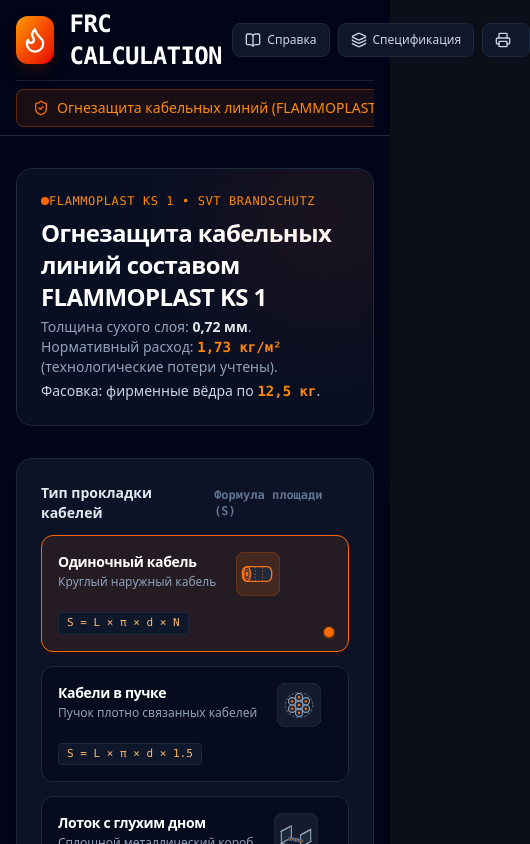
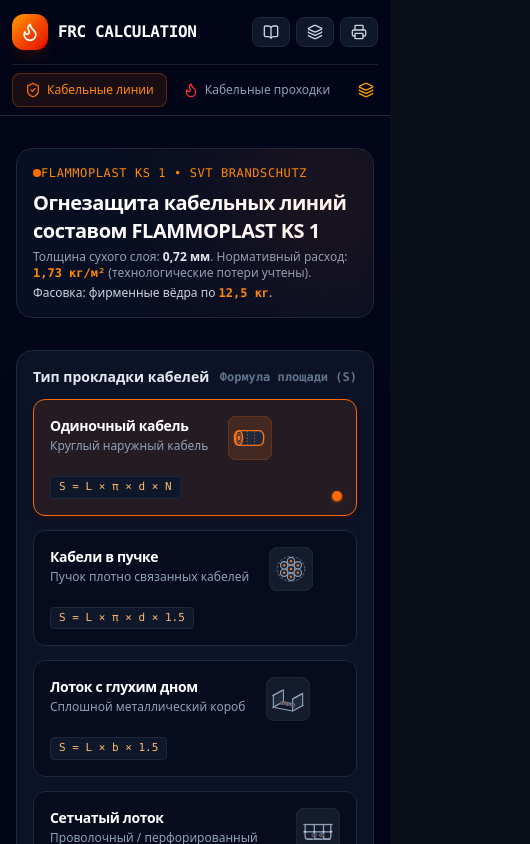
Before and after one commit to stoletoff/PYRO-SAFE, a Next.js app: page / in a window 390 px wide. Shown: the top 844 px of the page, 530 px wide, since content can reach past the window. Built offline with nearby package versions, Linux system fonts and the light colour scheme.

Commit message:
fix: resolve mobile header overflow and optimize responsive layout

```diff
--- a/src/app/globals.css
+++ b/src/app/globals.css
@@ -10,6 +10,12 @@
   --svt-blue: #0284c7;
 }
 
+html,
+body {
+  max-width: 100vw;
+  overflow-x: hidden;
+}
+
 body {
   background-color: var(--background);
   color: var(--foreground);
@@ -17,6 +23,15 @@
   min-height: 100vh;
   margin: 0;
   -webkit-font-smoothing: antialiased;
+}
+
+/* Hide scrollbar for tabs */
+.no-scrollbar::-webkit-scrollbar {
+  display: none;
+}
+.no-scrollbar {
+  -ms-overflow-style: none;
+  scrollbar-width: none;
 }
 
 /* Custom scrollbars */
--- a/src/components/CableLineCalculator.tsx
+++ b/src/components/CableLineCalculator.tsx
@@ -122,7 +122,7 @@
   return (
     <div className="space-y-8">
       {/* Intro banner */}
-      <div className="bg-slate-900/60 border border-slate-800 rounded-2xl p-6 relative overflow-hidden backdrop-blur-sm">
+      <div className="bg-slate-900/60 border border-slate-800 rounded-2xl p-4 sm:p-6 relative overflow-hidden backdrop-blur-sm">
         <div className="absolute -top-12 -right-12 w-48 h-48 bg-orange-600/10 rounded-full blur-3xl pointer-events-none" />
         <div className="flex flex-col lg:flex-row lg:items-center justify-between gap-4">
           <div>
@@ -130,10 +130,10 @@
               <span className="w-2 h-2 rounded-full bg-orange-500" />
               FLAMMOPLAST KS 1 • svt Brandschutz
             </div>
-            <h2 className="text-2xl font-bold text-white tracking-tight">
+            <h2 className="text-xl sm:text-2xl font-bold text-white tracking-tight">
               Огнезащита кабельных линий составом FLAMMOPLAST KS 1
             </h2>
-            <div className="text-sm text-slate-400 mt-1 space-y-1">
+            <div className="text-xs sm:text-sm text-slate-400 mt-1 space-y-1">
               <div>
                 Толщина сухого слоя: <strong className="text-slate-200">0,72 мм</strong>.
                 {" "}Нормативный расход: <strong className="text-orange-400 font-mono">1,73 кг/м²</strong> (технологические потери учтены).
@@ -148,7 +148,7 @@
 
       <div className="grid grid-cols-1 lg:grid-cols-12 gap-8 items-start">
         {/* FORM PANEL (7 cols) */}
-        <div className="lg:col-span-7 bg-slate-900/80 border border-slate-800 rounded-2xl p-6 sm:p-7 shadow-xl space-y-7">
+        <div className="lg:col-span-7 bg-slate-900/80 border border-slate-800 rounded-2xl p-4 sm:p-7 shadow-xl space-y-6 sm:space-y-7">
           {/* Type Selection */}
           <div className="space-y-3">
             <label className="text-sm font-semibold text-slate-200 flex items-center justify-between">
--- a/src/components/Header.tsx
+++ b/src/components/Header.tsx
@@ -15,51 +15,54 @@
   };
 
   return (
-    <header className="border-b border-slate-800 bg-slate-950/80 backdrop-blur-md sticky top-0 z-50 transition-colors">
-      <div className="max-w-7xl mx-auto px-4 sm:px-6 lg:px-8">
-        <div className="flex items-center justify-between h-20">
+    <header className="w-full border-b border-slate-800 bg-slate-950/80 backdrop-blur-md sticky top-0 z-50 transition-colors">
+      <div className="max-w-7xl w-full mx-auto px-3 sm:px-6 lg:px-8">
+        {/* Top Brand & Actions Bar */}
+        <div className="flex items-center justify-between h-16 sm:h-20 gap-2">
           {/* Logo & Branding */}
-          <div className="flex items-center space-x-4">
-            <div className="flex items-center justify-center w-12 h-12 rounded-xl bg-gradient-to-br from-amber-500 via-orange-600 to-red-600 shadow-lg shadow-orange-950/50">
-              <Flame className="w-7 h-7 text-white" />
+          <div className="flex items-center space-x-2.5 sm:space-x-4 min-w-0">
+            <div className="flex items-center justify-center w-9 h-9 sm:w-12 sm:h-12 rounded-xl bg-gradient-to-br from-amber-500 via-orange-600 to-red-600 shadow-lg shadow-orange-950/50 shrink-0">
+              <Flame className="w-5 h-5 sm:w-7 sm:h-7 text-white" />
             </div>
-            <div>
-              <div className="flex items-center space-x-2">
-                <span className="text-2xl font-black tracking-tight text-white font-mono">
+            <div className="min-w-0 truncate">
+              <span className="text-base sm:text-2xl font-black tracking-tight text-white font-mono truncate block">
                 FRC CALCULATION
               </span>
-              </div>
-              <p className="text-xs text-slate-400 hidden sm:block">
+              <p className="text-xs text-slate-400 hidden sm:block truncate">
                 Инженерный калькулятор расхода огнезащитных материалов
               </p>
             </div>
           </div>
 
           {/* Action buttons */}
-          <div className="flex items-center space-x-2 sm:space-x-3 no-print">
+          <div className="flex items-center space-x-1.5 sm:space-x-3 shrink-0 no-print">
             <button
               onClick={() => setActiveTab("reference")}
-              className={`inline-flex items-center px-3 py-2 rounded-lg text-xs font-medium transition-all ${activeTab === "reference"
+              title="Техрегламент & Нормативы"
+              className={`inline-flex items-center px-2.5 sm:px-3 py-1.5 sm:py-2 rounded-lg text-xs font-medium transition-all ${
+                activeTab === "reference"
                   ? "bg-slate-800 text-orange-400 border border-orange-500/30"
                   : "bg-slate-900 text-slate-300 hover:bg-slate-800 hover:text-white border border-slate-800"
               }`}
             >
-              <BookOpen className="w-4 h-4 mr-1.5" />
+              <BookOpen className="w-4 h-4 sm:mr-1.5" />
               <span className="hidden md:inline">Техрегламент & Нормативы</span>
-              <span className="md:hidden">Справка</span>
+              <span className="hidden sm:inline md:hidden">Справка</span>
             </button>
 
             <button
               onClick={() => setActiveTab("summary")}
-              className={`relative inline-flex items-center px-3 py-2 rounded-lg text-xs font-medium transition-all ${activeTab === "summary"
+              title="Спецификация проекта"
+              className={`relative inline-flex items-center px-2.5 sm:px-3 py-1.5 sm:py-2 rounded-lg text-xs font-medium transition-all ${
+                activeTab === "summary"
                   ? "bg-orange-600 text-white shadow-md shadow-orange-900/40"
                   : "bg-slate-900 text-slate-300 hover:bg-slate-800 hover:text-white border border-slate-800"
               }`}
             >
-              <Layers className="w-4 h-4 mr-1.5" />
-              <span>Спецификация</span>
+              <Layers className="w-4 h-4 sm:mr-1.5" />
+              <span className="hidden sm:inline">Спецификация</span>
               {summaryCount > 0 && (
-                <span className="ml-2 inline-flex items-center justify-center px-1.5 py-0.5 text-[11px] font-bold leading-none text-white bg-orange-500 rounded-full">
+                <span className="sm:ml-2 inline-flex items-center justify-center px-1.5 py-0.5 text-[11px] font-bold leading-none text-white bg-orange-500 rounded-full">
                   {summaryCount}
                 </span>
               )}
@@ -68,55 +71,63 @@
             <button
               onClick={handlePrint}
               title="Печать или экспорт в PDF"
-              className="inline-flex items-center px-3 py-2 rounded-lg text-xs font-medium bg-slate-900 text-slate-300 hover:bg-slate-800 hover:text-white border border-slate-800 transition-colors"
+              className="inline-flex items-center px-2.5 sm:px-3 py-1.5 sm:py-2 rounded-lg text-xs font-medium bg-slate-900 text-slate-300 hover:bg-slate-800 hover:text-white border border-slate-800 transition-colors"
             >
-              <Printer className="w-4 h-4 mr-1.5" />
+              <Printer className="w-4 h-4 sm:mr-1.5" />
               <span className="hidden sm:inline">Печать / PDF</span>
             </button>
           </div>
         </div>
 
-        {/* Navigation Tabs */}
-        <div className="flex space-x-1 sm:space-x-4 border-t border-slate-800/80 py-2 no-print overflow-x-auto">
+        {/* Navigation Tabs Bar */}
+        <div className="w-full max-w-full overflow-x-auto no-scrollbar border-t border-slate-800/80 py-2 no-print">
+          <div className="flex space-x-1 sm:space-x-3 w-max min-w-full">
             <button
               onClick={() => setActiveTab("cable")}
-            className={`flex items-center px-4 py-2 rounded-lg text-sm font-medium whitespace-nowrap transition-all ${activeTab === "cable"
+              className={`flex items-center px-3 sm:px-4 py-2 rounded-lg text-xs sm:text-sm font-medium whitespace-nowrap transition-all shrink-0 ${
+                activeTab === "cable"
                   ? "bg-orange-500/10 text-orange-400 border border-orange-500/30"
                   : "text-slate-400 hover:text-slate-200 hover:bg-slate-900"
               }`}
             >
-            <ShieldCheck className="w-4 h-4 mr-2 text-orange-500" />
-            Огнезащита кабельных линий (FLAMMOPLAST KS 1)
+              <ShieldCheck className="w-4 h-4 mr-1.5 sm:mr-2 text-orange-500 shrink-0" />
+              <span className="hidden sm:inline">Огнезащита кабельных линий (FLAMMOPLAST KS 1)</span>
+              <span className="sm:hidden">Кабельные линии</span>
             </button>
 
             <button
               onClick={() => setActiveTab("penetration")}
-            className={`flex items-center px-4 py-2 rounded-lg text-sm font-medium whitespace-nowrap transition-all ${activeTab === "penetration"
+              className={`flex items-center px-3 sm:px-4 py-2 rounded-lg text-xs sm:text-sm font-medium whitespace-nowrap transition-all shrink-0 ${
+                activeTab === "penetration"
                   ? "bg-orange-500/10 text-orange-400 border border-orange-500/30"
                   : "text-slate-400 hover:text-slate-200 hover:bg-slate-900"
               }`}
             >
-            <Flame className="w-4 h-4 mr-2 text-red-500" />
-            Кабельные проходки (UNIVERSALSCHOTT)
+              <Flame className="w-4 h-4 mr-1.5 sm:mr-2 text-red-500 shrink-0" />
+              <span className="hidden sm:inline">Кабельные проходки (UNIVERSALSCHOTT)</span>
+              <span className="sm:hidden">Кабельные проходки</span>
             </button>
 
             <button
               onClick={() => setActiveTab("summary")}
-            className={`flex items-center px-4 py-2 rounded-lg text-sm font-medium whitespace-nowrap transition-all ${activeTab === "summary"
+              className={`flex items-center px-3 sm:px-4 py-2 rounded-lg text-xs sm:text-sm font-medium whitespace-nowrap transition-all shrink-0 ${
+                activeTab === "summary"
                   ? "bg-orange-500/10 text-orange-400 border border-orange-500/30"
                   : "text-slate-400 hover:text-slate-200 hover:bg-slate-900"
               }`}
             >
-            <Layers className="w-4 h-4 mr-2 text-amber-500" />
-            Сводная ведомость проекта
+              <Layers className="w-4 h-4 mr-1.5 sm:mr-2 text-amber-500 shrink-0" />
+              <span className="hidden sm:inline">Сводная ведомость проекта</span>
+              <span className="sm:hidden">Сводная ведомость</span>
               {summaryCount > 0 && (
-              <span className="ml-2 px-1.5 py-0.2 rounded-full text-xs bg-slate-800 text-orange-300 font-mono">
+                <span className="ml-1.5 px-1.5 py-0.5 rounded-full text-[11px] bg-slate-800 text-orange-300 font-mono">
                   {summaryCount}
                 </span>
               )}
             </button>
           </div>
         </div>
+      </div>
     </header>
   );
 }
```
Also changed, not shown: src/components/PenetrationCalculator.tsx (+4 -4 lines). Lines whose indentation alone changed are shown as unchanged.
